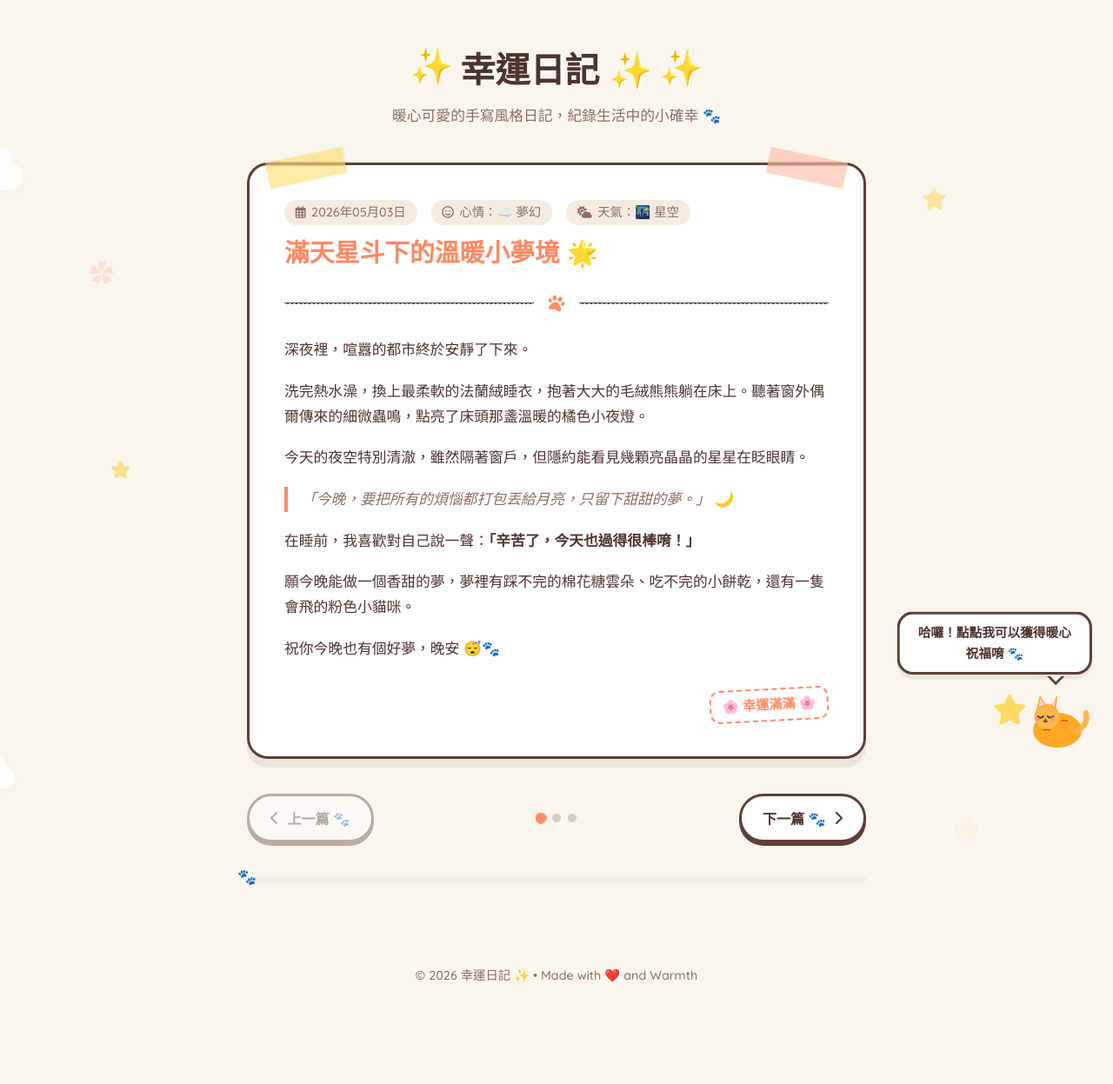
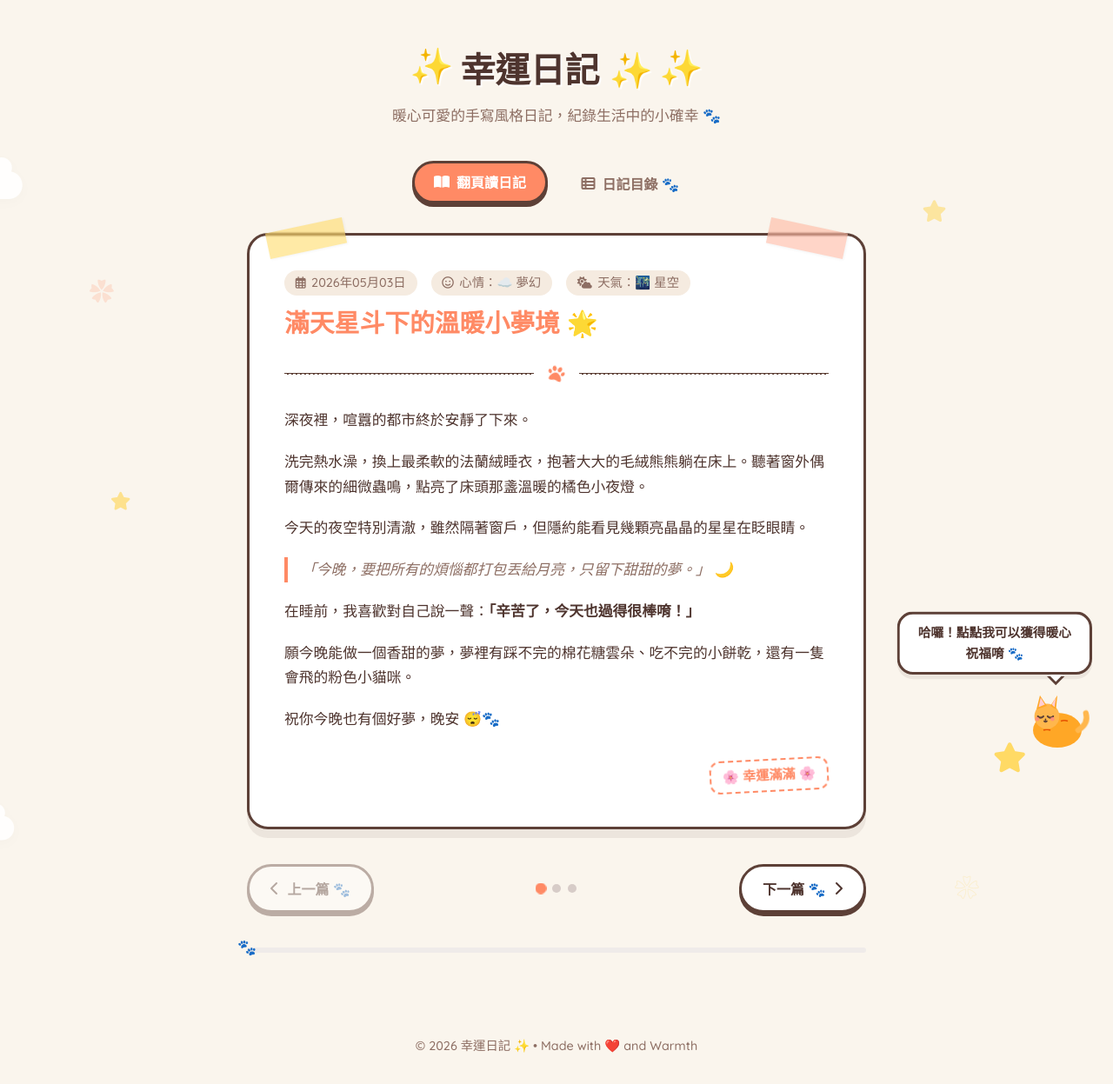
Before and after one commit to toydogcat/ai-lucky, a Jekyll site: the page built from index.html, in a window 1280 px wide. Shown: the whole page at 87% size. Built offline with Jekyll 4.4.1, drawn with Linux system fonts in a browser that asks for light colours; before the commit the page ends 1166 px from its top, so only the background shows below that.

Commit message:
feat: add dual-mode view switcher to toggle between sliding deck and grid layout for diary posts

```diff
--- a/assets/css/style.css
+++ b/assets/css/style.css
@@ -526,3 +526,154 @@
     max-width: 170px;
   }
 }
+
+/* ==========================================
+   10. Cute Image Polaroid/Sticker Styling
+   ========================================== */
+.card-content img {
+  max-width: 100%;
+  height: auto;
+  border-radius: 16px;
+  border: 3px solid var(--border-color);
+  box-shadow: 2px 4px 10px rgba(78, 52, 46, 0.12);
+  margin: 1.5rem auto;
+  display: block;
+  transition: transform 0.3s cubic-bezier(0.175, 0.885, 0.32, 1.275);
+}
+.card-content img:hover {
+  transform: scale(1.03) rotate(-1deg);
+}
+
+/* ==========================================
+   11. View Toggle Buttons
+   ========================================== */
+.view-toggle-container {
+  display: flex;
+  justify-content: center;
+  gap: 0.8rem;
+  margin-bottom: 2rem;
+}
+
+.cozy-toggle-btn {
+  background-color: transparent;
+  border: 3px solid transparent;
+  color: var(--text-muted);
+  font-family: var(--font-cute);
+  font-weight: 700;
+  font-size: 1rem;
+  padding: 0.6rem 1.4rem;
+  cursor: pointer;
+  border-radius: 50px;
+  display: inline-flex;
+  align-items: center;
+  gap: 0.5rem;
+  transition: all 0.2s ease;
+}
+.cozy-toggle-btn:hover {
+  color: var(--text-main);
+  background-color: rgba(78, 52, 46, 0.05);
+}
+.cozy-toggle-btn.is-active {
+  background-color: var(--primary);
+  color: white;
+  border-color: var(--border-color);
+  box-shadow: 0 4px 0px var(--border-color);
+  transform: translateY(-2px);
+}
+.cozy-toggle-btn.is-active:active {
+  transform: translateY(1px);
+  box-shadow: 0 1px 0px var(--border-color);
+}
+
+/* ==========================================
+   12. Grid View Layout (All Posts Polaroid Wall)
+   ========================================== */
+.grid-view-container {
+  display: grid;
+  grid-template-columns: repeat(auto-fill, minmax(280px, 1fr));
+  gap: 1.8rem;
+  animation: fadeIn 0.4s ease-in-out;
+}
+
+.grid-card {
+  background-color: var(--card-bg);
+  border: 3px solid var(--border-color);
+  border-radius: 20px;
+  padding: 1.8rem;
+  box-shadow: 0 8px 0px var(--shadow-color);
+  position: relative;
+  display: flex;
+  flex-direction: column;
+  justify-content: space-between;
+  transition: all 0.3s cubic-bezier(0.175, 0.885, 0.32, 1.275);
+}
+.grid-card:hover {
+  transform: translateY(-6px) rotate(1.5deg);
+  box-shadow: 0 12px 0px var(--shadow-color);
+}
+.grid-card:nth-child(even):hover {
+  transform: translateY(-6px) rotate(-1.5deg);
+}
+
+.grid-card-meta {
+  font-size: 0.8rem;
+  color: var(--text-muted);
+  margin-bottom: 0.6rem;
+  display: flex;
+  flex-direction: column;
+  gap: 0.3rem;
+}
+.grid-card-meta .meta-item {
+  font-size: 0.75rem;
+  padding: 0.1rem 0.5rem;
+  width: fit-content;
+}
+
+.grid-card-title {
+  font-size: 1.25rem;
+  font-weight: 700;
+  color: var(--text-main);
+  margin-bottom: 0.6rem;
+  line-height: 1.4;
+}
+.grid-card-title a {
+  color: var(--text-main);
+}
+.grid-card-title a:hover {
+  color: var(--primary);
+}
+
+.grid-card-excerpt {
+  font-size: 0.9rem;
+  color: var(--text-muted);
+  line-height: 1.5;
+  margin-bottom: 1.2rem;
+  flex-grow: 1;
+}
+
+.grid-card-footer {
+  display: flex;
+  justify-content: space-between;
+  align-items: center;
+  border-top: 1px dashed #E0D4C5;
+  padding-top: 0.8rem;
+  font-size: 0.85rem;
+  font-weight: 700;
+  color: var(--primary);
+}
+.grid-card-footer i {
+  font-size: 0.8rem;
+  transition: transform 0.2s ease;
+}
+.grid-card:hover .grid-card-footer i {
+  transform: translateX(4px);
+}
+
+.is-hidden-view {
+  display: none !important;
+}
+
+@keyframes fadeIn {
+  from { opacity: 0; transform: translateY(10px); }
+  to { opacity: 1; transform: translateY(0); }
+}
--- a/assets/js/main.js
+++ b/assets/js/main.js
@@ -206,4 +206,28 @@
       }
     }, 15000);
   }
+
+  // ==========================================
+  // 3. Dual-Mode View Switcher (Deck vs Grid)
+  // ==========================================
+  const toggleDeckBtn = document.getElementById('toggle-deck-btn');
+  const toggleGridBtn = document.getElementById('toggle-grid-btn');
+  const deckSection = document.getElementById('deck-view-section');
+  const gridSection = document.getElementById('grid-view-section');
+
+  if (toggleDeckBtn && toggleGridBtn && deckSection && gridSection) {
+    toggleDeckBtn.addEventListener('click', () => {
+      toggleDeckBtn.classList.add('is-active');
+      toggleGridBtn.classList.remove('is-active');
+      deckSection.classList.remove('is-hidden-view');
+      gridSection.classList.add('is-hidden-view');
+    });
+
+    toggleGridBtn.addEventListener('click', () => {
+      toggleGridBtn.classList.add('is-active');
+      toggleDeckBtn.classList.remove('is-active');
+      deckSection.classList.add('is-hidden-view');
+      gridSection.classList.remove('is-hidden-view');
+    });
+  }
 });
--- a/index.html
+++ b/index.html
@@ -2,7 +2,18 @@
 layout: default
 ---
 
-<div class="diary-deck-wrapper">
+<!-- Mode Toggle Bar -->
+<div class="view-toggle-container">
+  <button id="toggle-deck-btn" class="cozy-toggle-btn is-active">
+    <i class="fa-solid fa-book-open"></i> 翻頁讀日記
+  </button>
+  <button id="toggle-grid-btn" class="cozy-toggle-btn">
+    <i class="fa-solid fa-table-list"></i> 日記目錄 🐾
+  </button>
+</div>
+
+<!-- Mode 1: Sliding Card Deck -->
+<div id="deck-view-section" class="diary-deck-wrapper">
   <!-- The Book Card Deck -->
   <div class="diary-deck">
     {% for post in site.posts %}
@@ -84,3 +95,33 @@
   </div>
   {% endif %}
 </div>
+
+<!-- Mode 2: Polaroid Cards Grid Catalog -->
+<div id="grid-view-section" class="grid-view-container is-hidden-view">
+  {% for post in site.posts %}
+  <div class="grid-card">
+    <div>
+      <div class="grid-card-meta">
+        <span class="meta-item"><i class="fa-regular fa-calendar-days"></i> {{ post.date | date: "%Y/%m/%d" }}</span>
+        {% if post.mood or post.weather %}
+        <span class="meta-item">
+          {% if post.mood %}{{ post.mood }}{% endif %}
+          {% if post.mood and post.weather %}•{% endif %}
+          {% if post.weather %}{{ post.weather }}{% endif %}
+        </span>
+        {% endif %}
+      </div>
+      <h3 class="grid-card-title">
+        <a href="{{ post.url | relative_url }}">{{ post.title }}</a>
+      </h3>
+      <p class="grid-card-excerpt">
+        {{ post.content | strip_html | truncate: 65 }}
+      </p>
+    </div>
+    <div class="grid-card-footer">
+      <span>閱讀日記 🐾</span>
+      <i class="fa-solid fa-arrow-right"></i>
+    </div>
+  </div>
+  {% endfor %}
+</div>
```
Also changed, not shown: _posts/2026-05-02-morning-coffee.md (+2 -0 lines).
